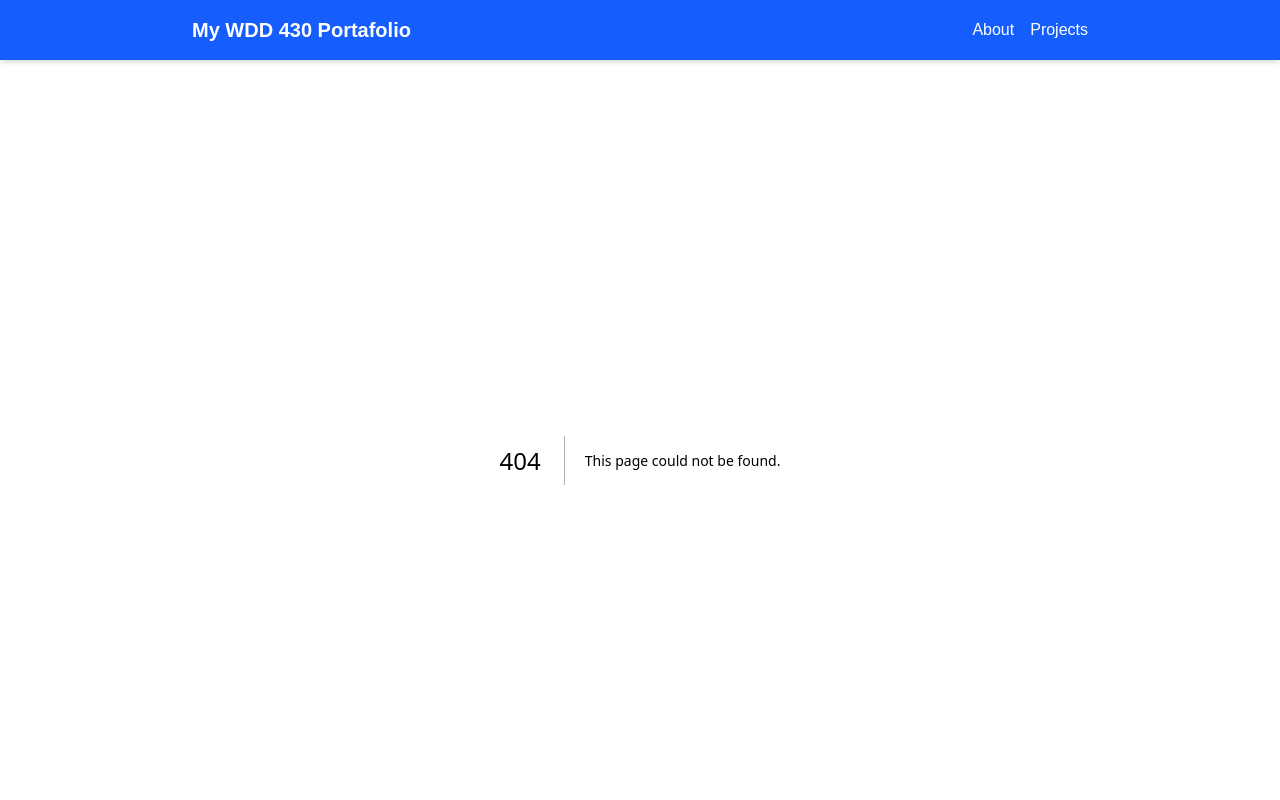
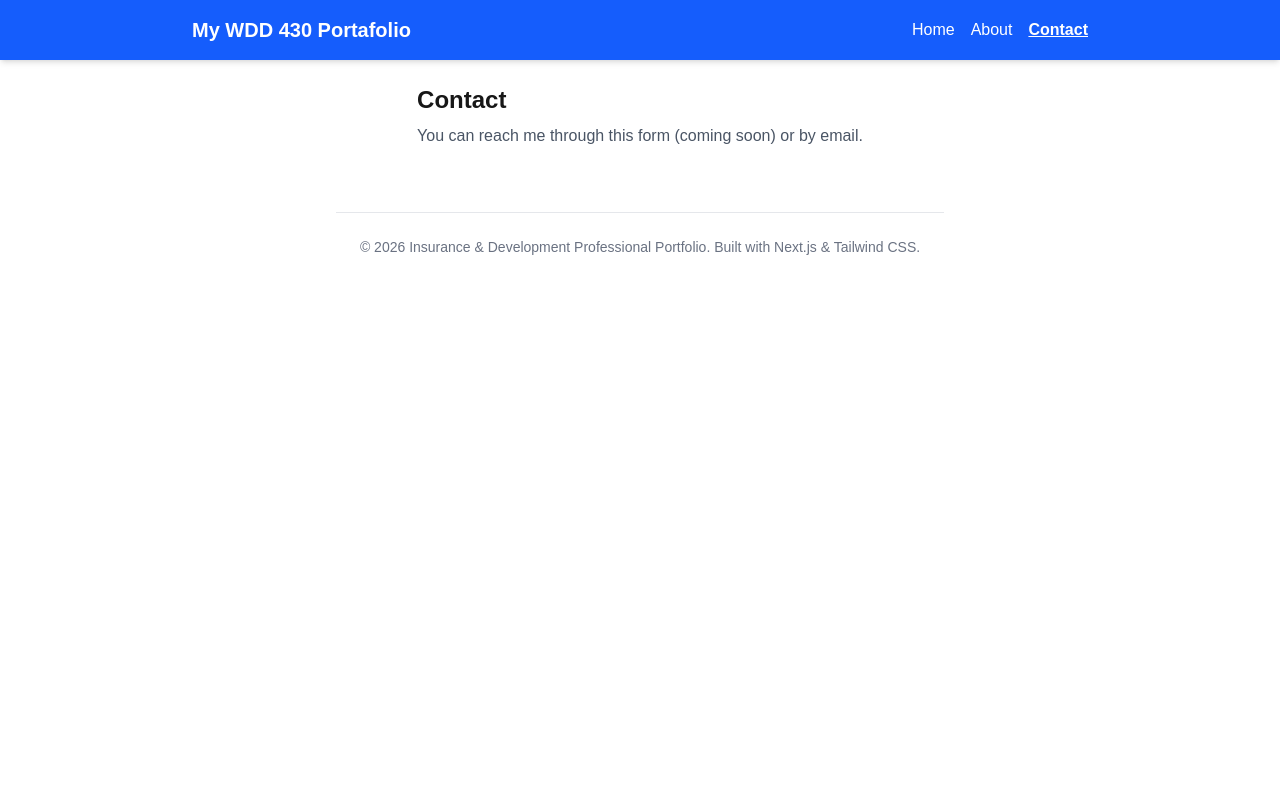
Before and after one commit to Segundoav/wdd430-portfolio, a Next.js app: page /contact in a window 1280 px wide. Before the commit this address had no page. Shown: the top 800 px of the page. Built offline with nearby package versions, Linux system fonts and the light colour scheme.

Commit message:
Add contact page and NavLinks component with active link styling

```diff
--- /dev/null
+++ b/app/contact/page.tsx
@@ -0,0 +1,10 @@
+export default function ContactPage() {
+  return (
+    <div className="p-6 max-w-4xl mx-auto">
+      <h1 className="text-2xl font-bold mb-2">Contact</h1>
+      <p className="text-gray-600 dark:text-gray-300">
+        You can reach me through this form (coming soon) or by email.
+      </p>
+    </div>
+  );
+}
--- a/components/Header.tsx
+++ b/components/Header.tsx
@@ -1,12 +1,10 @@
+import NavLinks from './NavLinks';
 export default function Header() {
   return (
     <header className="bg-blue-600 text-white p-4 shadow-md">
       <div className="max-w-4xl mx-auto flex justify-between items-center">
         <h1 className="text-xl font-bold">My WDD 430 Portafolio</h1>
-        <nav className="space-x-4">
-          <a href="#" className="hover:underline">About</a>
-          <a href="#" className="hover:underline">Projects</a>
-        </nav>
+        <NavLinks />
       </div>
     </header>
   );
--- /dev/null
+++ b/components/NavLinks.tsx
@@ -0,0 +1,36 @@
+'use client';
+
+import Link from 'next/link';
+import { usePathname } from 'next/navigation';
+
+const links = [
+  { href: '/', label: 'Home' },
+  { href: '/about', label: 'About' },
+  { href: '/contact', label: 'Contact' },
+];
+
+export default function NavLinks() {
+  const pathname = usePathname();
+
+  return (
+    <nav aria-label="Primary" className="space-x-4">
+      {links.map((link) => {
+        const isActive = pathname === link.href;
+        return (
+          <Link
+            key={link.href}
+            href={link.href}
+            className={
+              isActive
+                ? 'underline font-semibold'
+                : 'hover:underline'
+            }
+            aria-current={isActive ? 'page' : undefined}
+          >
+            {link.label}
+          </Link>
+        );
+      })}
+    </nav>
+  );
+}
```
